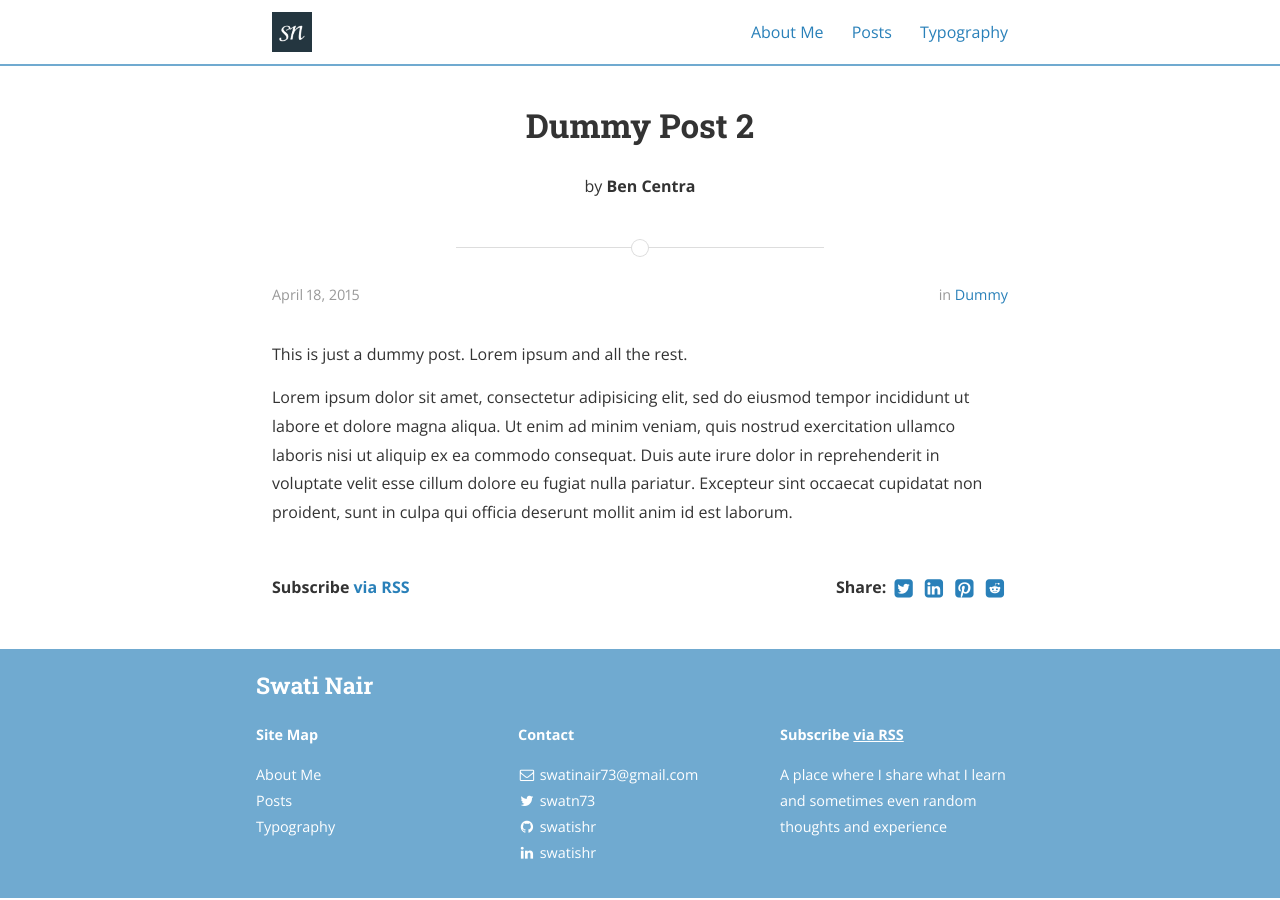
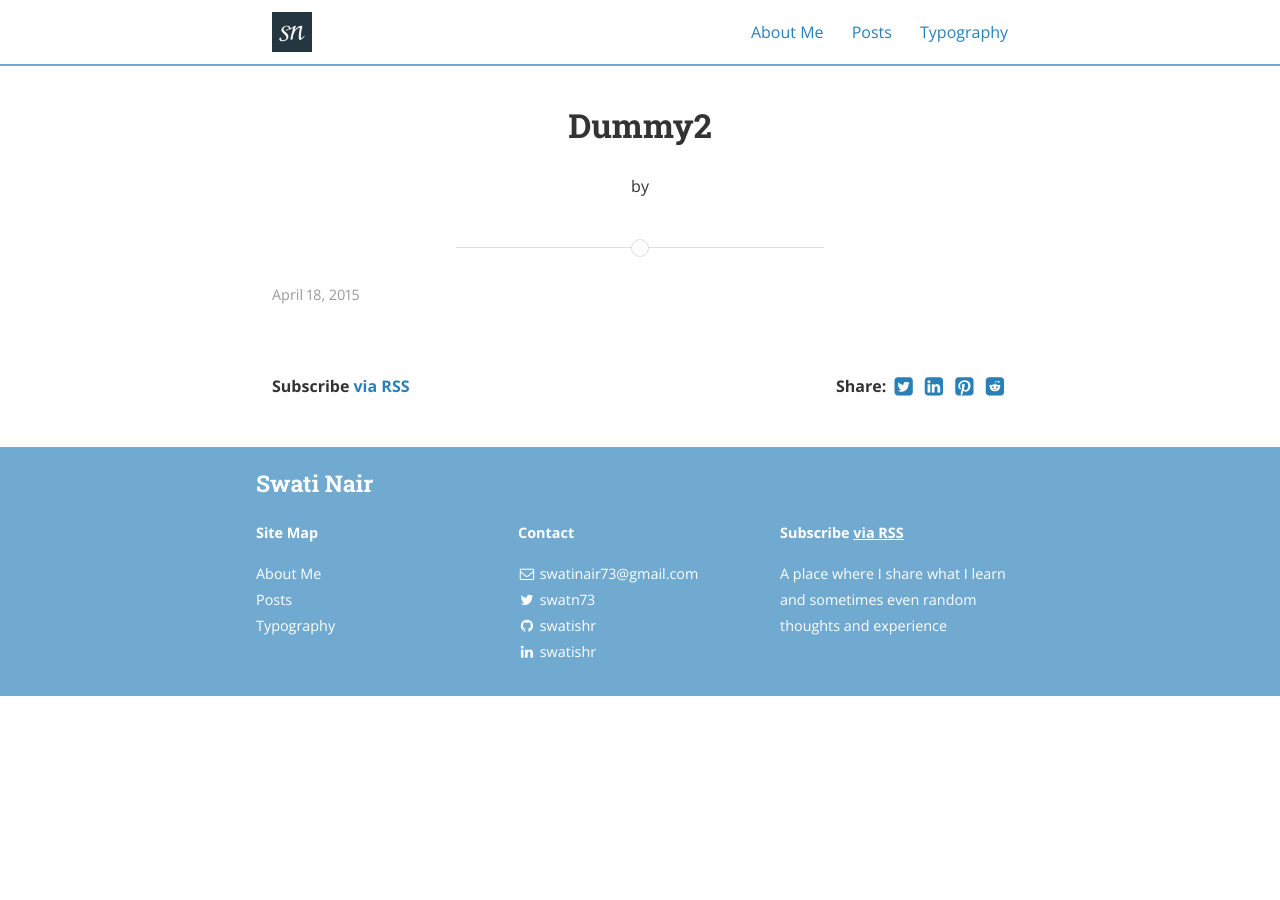
Before and after one commit to swatishr/swatishr.github.io, a Jekyll site: the page built from _posts/2015-04-18-dummy2.markdown, in a window 1280 px wide. Built offline with Jekyll 4.4.1, drawn with Linux system fonts in a browser that asks for light colours; nearby versions of some CDN libraries; our own code applies the rules of GitHub Pages for plain Markdown files.

Commit message:
commenting posts

```diff
--- a/_posts/2015-04-18-dummy.markdown
+++ b/_posts/2015-04-18-dummy.markdown
@@ -3,8 +3,8 @@ layout: post
 title:  "Dummy Post"
 date:   2019-07-15
 author: Swati Nair
-categories: One-liners
+categories: Do you know?
 ---
 
 Serverless Computing:
-A method of providing server capabilities on an as-used basis, rather than assigning a fixed bandwidth or a fixed number of servers.
+A method of providing server capabilities on usage basis, rather than assigning a fixed bandwidth or a fixed number of servers.
--- a/_posts/2015-04-18-dummy2.markdown
+++ b/_posts/2015-04-18-dummy2.markdown
@@ -1,4 +1,4 @@
----
+<!-- ---
 layout: post
 title:  "Dummy Post 2"
 date:   2015-04-18 08:43:59
@@ -13,4 +13,4 @@ tempor incididunt ut labore et dolore magna aliqua. Ut enim ad minim veniam,
 quis nostrud exercitation ullamco laboris nisi ut aliquip ex ea commodo
 consequat. Duis aute irure dolor in reprehenderit in voluptate velit esse
 cillum dolore eu fugiat nulla pariatur. Excepteur sint occaecat cupidatat non
-proident, sunt in culpa qui officia deserunt mollit anim id est laborum.
+proident, sunt in culpa qui officia deserunt mollit anim id est laborum. -->
--- a/_posts/2015-04-18-dummy3.markdown
+++ b/_posts/2015-04-18-dummy3.markdown
@@ -1,4 +1,4 @@
----
+<!-- ---
 layout: post
 title:  "Dummy Post 3"
 date:   2015-04-18 08:43:59
@@ -13,4 +13,4 @@ tempor incididunt ut labore et dolore magna aliqua. Ut enim ad minim veniam,
 quis nostrud exercitation ullamco laboris nisi ut aliquip ex ea commodo
 consequat. Duis aute irure dolor in reprehenderit in voluptate velit esse
 cillum dolore eu fugiat nulla pariatur. Excepteur sint occaecat cupidatat non
-proident, sunt in culpa qui officia deserunt mollit anim id est laborum.
+proident, sunt in culpa qui officia deserunt mollit anim id est laborum. -->
--- a/_posts/2015-04-18-dummy4.markdown
+++ b/_posts/2015-04-18-dummy4.markdown
@@ -1,4 +1,4 @@
----
+<!-- ---
 layout: post
 title:  "Dummy Post 4"
 date:   2015-04-18 08:43:59
@@ -14,4 +14,4 @@ tempor incididunt ut labore et dolore magna aliqua. Ut enim ad minim veniam,
 quis nostrud exercitation ullamco laboris nisi ut aliquip ex ea commodo
 consequat. Duis aute irure dolor in reprehenderit in voluptate velit esse
 cillum dolore eu fugiat nulla pariatur. Excepteur sint occaecat cupidatat non
-proident, sunt in culpa qui officia deserunt mollit anim id est laborum.
+proident, sunt in culpa qui officia deserunt mollit anim id est laborum. -->
--- a/_posts/2015-04-18-dummy5.markdown
+++ b/_posts/2015-04-18-dummy5.markdown
@@ -1,4 +1,4 @@
----
+<!-- ---
 layout: post
 title:  "Dummy Post 5"
 date:   2015-04-18 08:43:59
@@ -14,4 +14,4 @@ tempor incididunt ut labore et dolore magna aliqua. Ut enim ad minim veniam,
 quis nostrud exercitation ullamco laboris nisi ut aliquip ex ea commodo
 consequat. Duis aute irure dolor in reprehenderit in voluptate velit esse
 cillum dolore eu fugiat nulla pariatur. Excepteur sint occaecat cupidatat non
-proident, sunt in culpa qui officia deserunt mollit anim id est laborum.
+proident, sunt in culpa qui officia deserunt mollit anim id est laborum. -->
--- a/_posts/2015-04-18-dummy6.markdown
+++ b/_posts/2015-04-18-dummy6.markdown
@@ -1,4 +1,4 @@
----
+<!-- ---
 layout: post
 title:  "Dummy Post 6"
 date:   2015-04-18 08:43:59
@@ -14,4 +14,4 @@ tempor incididunt ut labore et dolore magna aliqua. Ut enim ad minim veniam,
 quis nostrud exercitation ullamco laboris nisi ut aliquip ex ea commodo
 consequat. Duis aute irure dolor in reprehenderit in voluptate velit esse
 cillum dolore eu fugiat nulla pariatur. Excepteur sint occaecat cupidatat non
-proident, sunt in culpa qui officia deserunt mollit anim id est laborum.
+proident, sunt in culpa qui officia deserunt mollit anim id est laborum. -->
```
